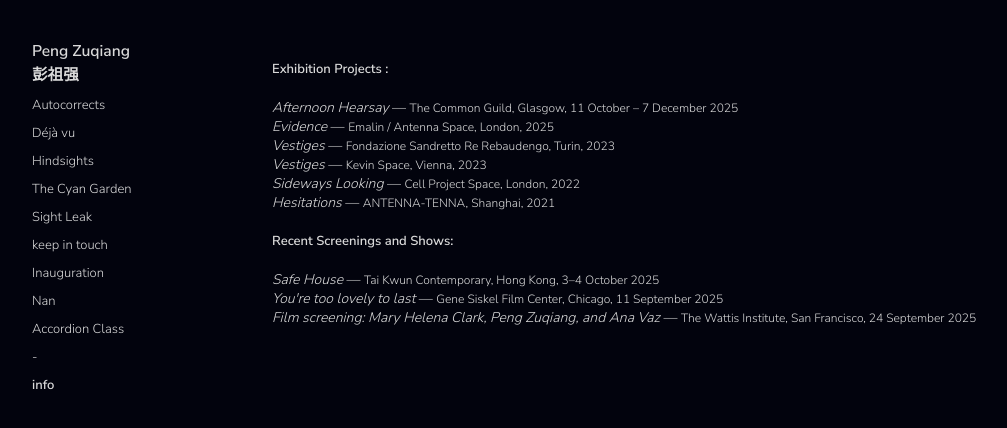
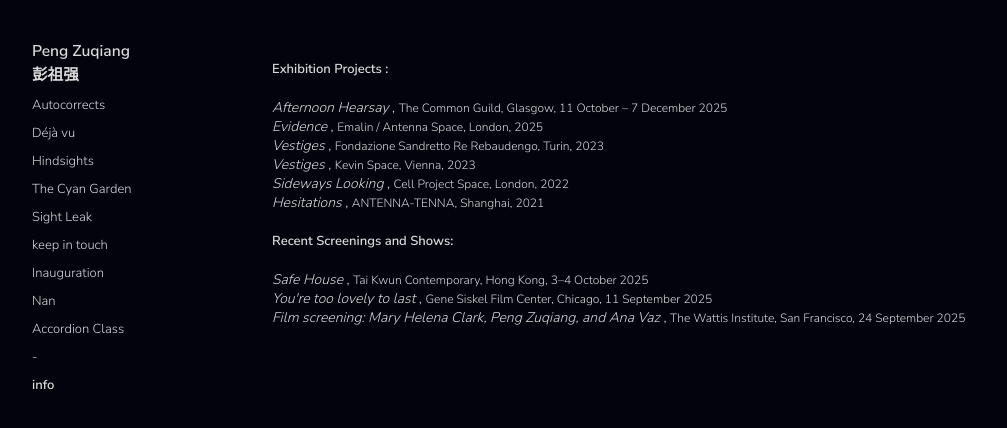
Before and after one commit to JAWeiss89/zuqiangPortfolioReact, a React (Create React App) app: page / in a window 1280 px wide. Shown: the top 428 px of the page, without its empty margins (8-1015 px from the left). Built offline with nearby package versions, Linux system fonts and the light colour scheme.

Commit message:
Update Home.js

```diff
--- a/src/Home.js
+++ b/src/Home.js
@@ -15,7 +15,7 @@
         >
           <em>Afternoon Hearsay</em>
         </a>{" "}
-        —{" "}
+        ,{" "}
         <span style={{ fontSize: '12px' }}>
           The Common Guild, Glasgow, 11 October – 7 December 2025
         </span>
@@ -29,7 +29,7 @@
         >
           <em>Evidence</em>
         </a>{" "}
-        —{" "}
+        ,{" "}
         <span style={{ fontSize: '12px' }}>
           Emalin / Antenna Space, London, 2025
         </span>
@@ -43,7 +43,7 @@
         >
           <em>Vestiges</em>
         </a>{" "}
-        —{" "}
+        ,{" "}
         <span style={{ fontSize: '12px' }}>
           Fondazione Sandretto Re Rebaudengo, Turin, 2023
         </span>
@@ -57,7 +57,7 @@
         >
           <em>Vestiges</em>
         </a>{" "}
-        —{" "}
+        ,{" "}
         <span style={{ fontSize: '12px' }}>
           Kevin Space, Vienna, 2023
         </span>
@@ -71,7 +71,7 @@
         >
           <em>Sideways Looking</em>
         </a>{" "}
-        —{" "}
+       ,{" "}
         <span style={{ fontSize: '12px' }}>
           Cell Project Space, London, 2022
         </span>
@@ -85,7 +85,7 @@
         >
           <em>Hesitations</em>
         </a>{" "}
-        —{" "}
+        ,{" "}
         <span style={{ fontSize: '12px' }}>
           ANTENNA-TENNA, Shanghai, 2021
         </span>
@@ -101,7 +101,7 @@
         >
           <em>Safe House</em>
         </a>{" "}
-        —{" "}
+        ,{" "}
         <span style={{ fontSize: '12px' }}>
           Tai Kwun Contemporary, Hong Kong, 3–4 October 2025
         </span>
@@ -115,7 +115,7 @@
         >
           <em>You're too lovely to last</em>
         </a>{" "}
-        —{" "}
+        ,{" "}
         <span style={{ fontSize: '12px' }}>
           Gene Siskel Film Center, Chicago, 11 September 2025
         </span>
@@ -129,7 +129,7 @@
         >
           <em>Film screening: Mary Helena Clark, Peng Zuqiang, and Ana Vaz</em>
         </a>{" "}
-        —{" "}
+        ,{" "}
         <span style={{ fontSize: '12px' }}>
           The Wattis Institute, San Francisco, 24 September 2025
         </span>
```
